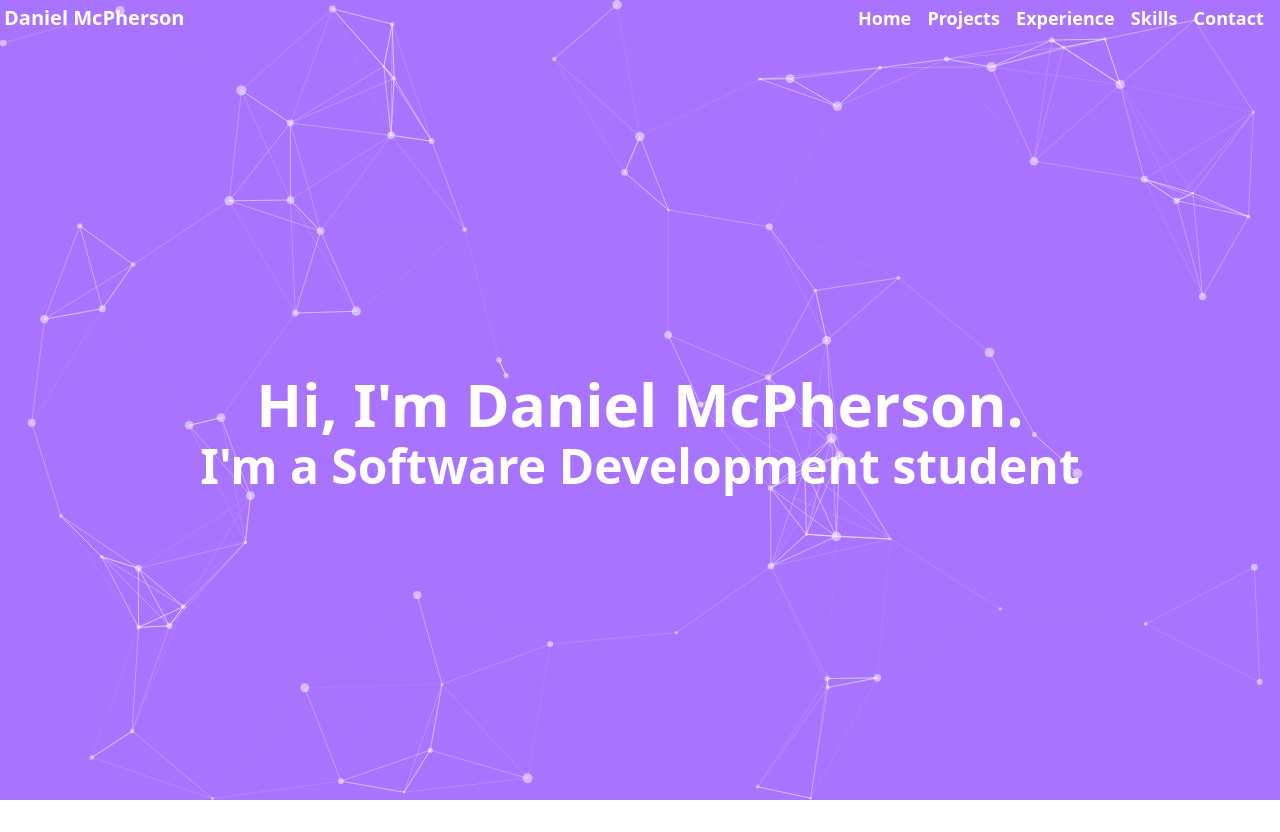
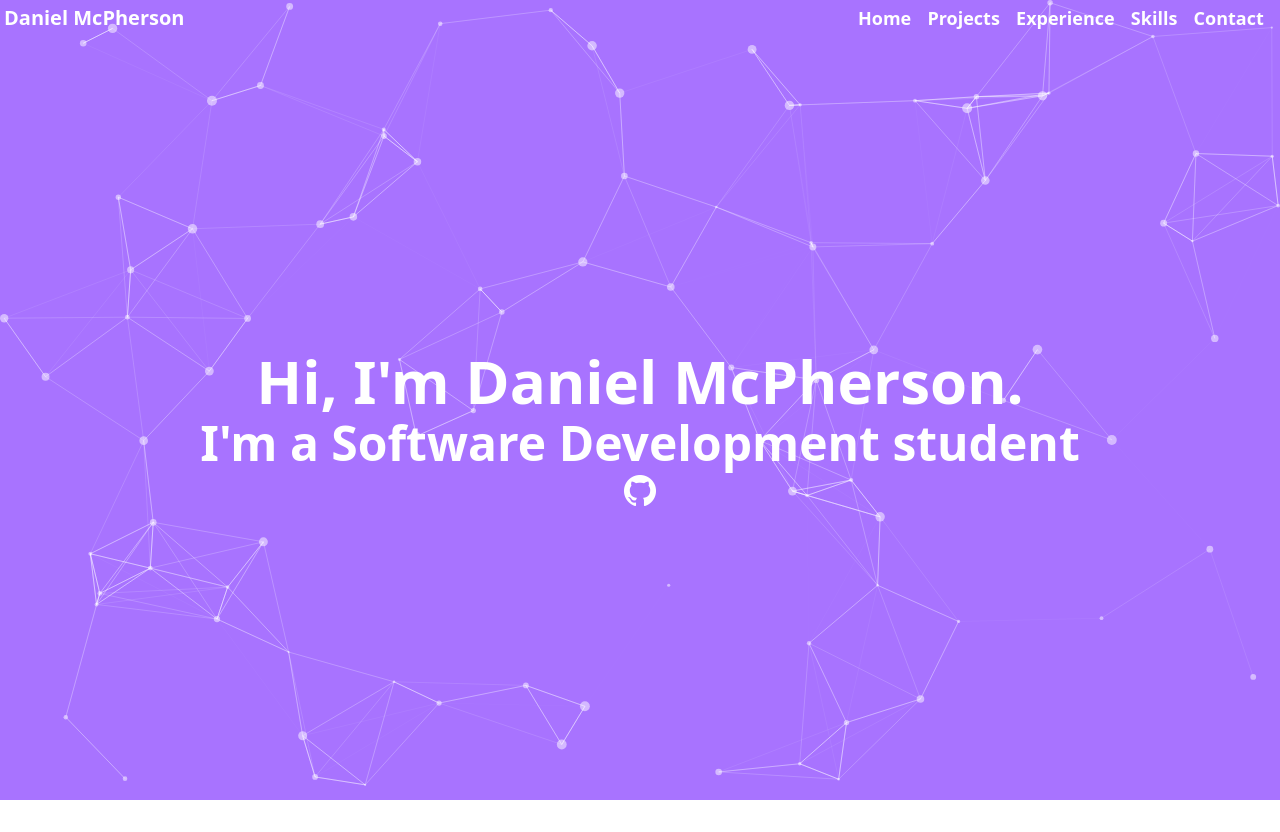
Before and after one commit to RangerVinven/Old-Old-Portfolio, a Next.js app: page / in a window 1280 px wide. Built offline with nearby package versions, Linux system fonts and the light colour scheme.

Commit message:
Added a github icon and link to my github

```diff
--- a/pages/index.tsx
+++ b/pages/index.tsx
@@ -1,4 +1,5 @@
 import type { NextPage } from 'next'
+import Image from 'next/image'
 
 import Navbar from './components/Navbar'
 import ParticlesComponent from './components/ParticlesComponent'
@@ -13,7 +14,8 @@ const Home: NextPage = () => {
 
 			<div className="flex justify-center items-center flex-col w-full h-full">
 				<h1 className="text-6xl font-bold text-white mb-2">Hi, I'm Daniel McPherson.</h1>
-				<h1 className="text-5xl font-semibold text-white">I'm a Software Development student</h1>
+				<h1 className="text-5xl font-semibold text-white mb-2">I'm a Software Development student</h1>
+				<a href="https://github.com/RangerVinven" target="_blank" rel="noopener noreferrer"><Image src="/githubIcon.png" alt="Github Logo" height={32} width={32} /></a>
 			</div>
 		</div>
     </div>
```
